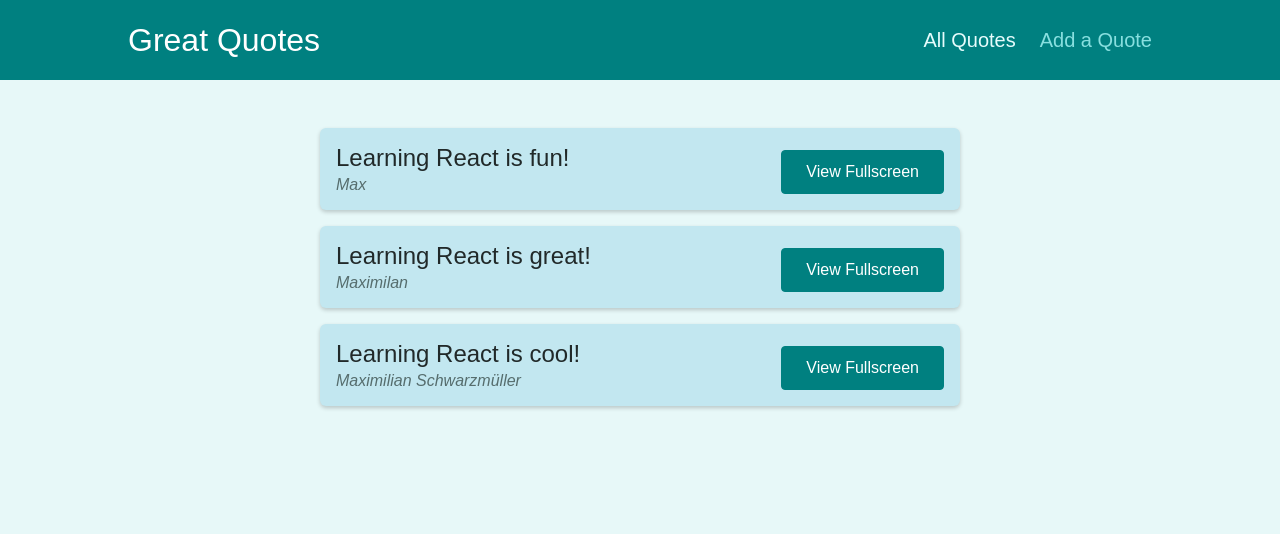
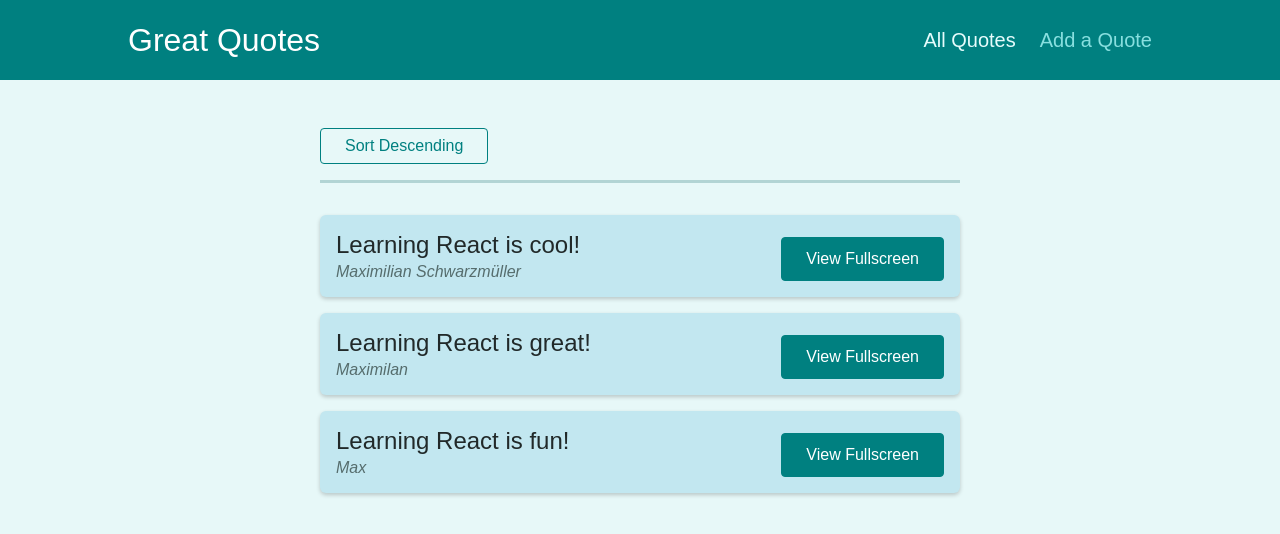
Before and after one commit to Novixous/Practice-React, a React (Create React App) app in the folder 16-react-router-practice/: page /quotes in a window 1280 px wide. Shown: the top 534 px of the page. Built offline with nearby package versions, Linux system fonts and the light colour scheme.

Commit message:
done 284

```diff
--- a/16-react-router-practice/src/components/quotes/QuoteList.js
+++ b/16-react-router-practice/src/components/quotes/QuoteList.js
@@ -1,13 +1,42 @@
-import { Fragment } from 'react';
+import { Fragment } from "react";
+import { useHistory, useLocation } from "react-router";
 
-import QuoteItem from './QuoteItem';
-import classes from './QuoteList.module.css';
+import QuoteItem from "./QuoteItem";
+import classes from "./QuoteList.module.css";
+
+const sortQuotes = (quotes, ascending) => {
+  return quotes.sort((quoteA, quoteB) => {
+    if (ascending) {
+      return quoteA.id > quoteB.id ? 1 : -1;
+    } else {
+      return quoteA.id < quoteB.id ? 1 : -1;
+    }
+  });
+};
 
 const QuoteList = (props) => {
+  const history = useHistory();
+  const location = useLocation();
+
+  const queryParams = new URLSearchParams(location.search);
+
+  const isSortingAscending = queryParams.get("sort") === "asc";
+
+  const sortedQuotes = sortQuotes(props.quotes, isSortingAscending);
+
+  const changeSortingHandler = () => {
+    history.push("/quotes?sort=" + (isSortingAscending ? "desc" : "asc"));
+  };
+
   return (
     <Fragment>
+      <div className={classes.sorting}>
+        <button onClick={changeSortingHandler}>
+          Sort {!isSortingAscending ? "Descending" : "Ascending"}
+        </button>
+      </div>
       <ul className={classes.list}>
-        {props.quotes.map((quote) => (
+        {sortedQuotes.map((quote) => (
           <QuoteItem
             key={quote.id}
             id={quote.id}
```
Also changed, not shown: 1 other file (tests, documents, lock files or other folders).
